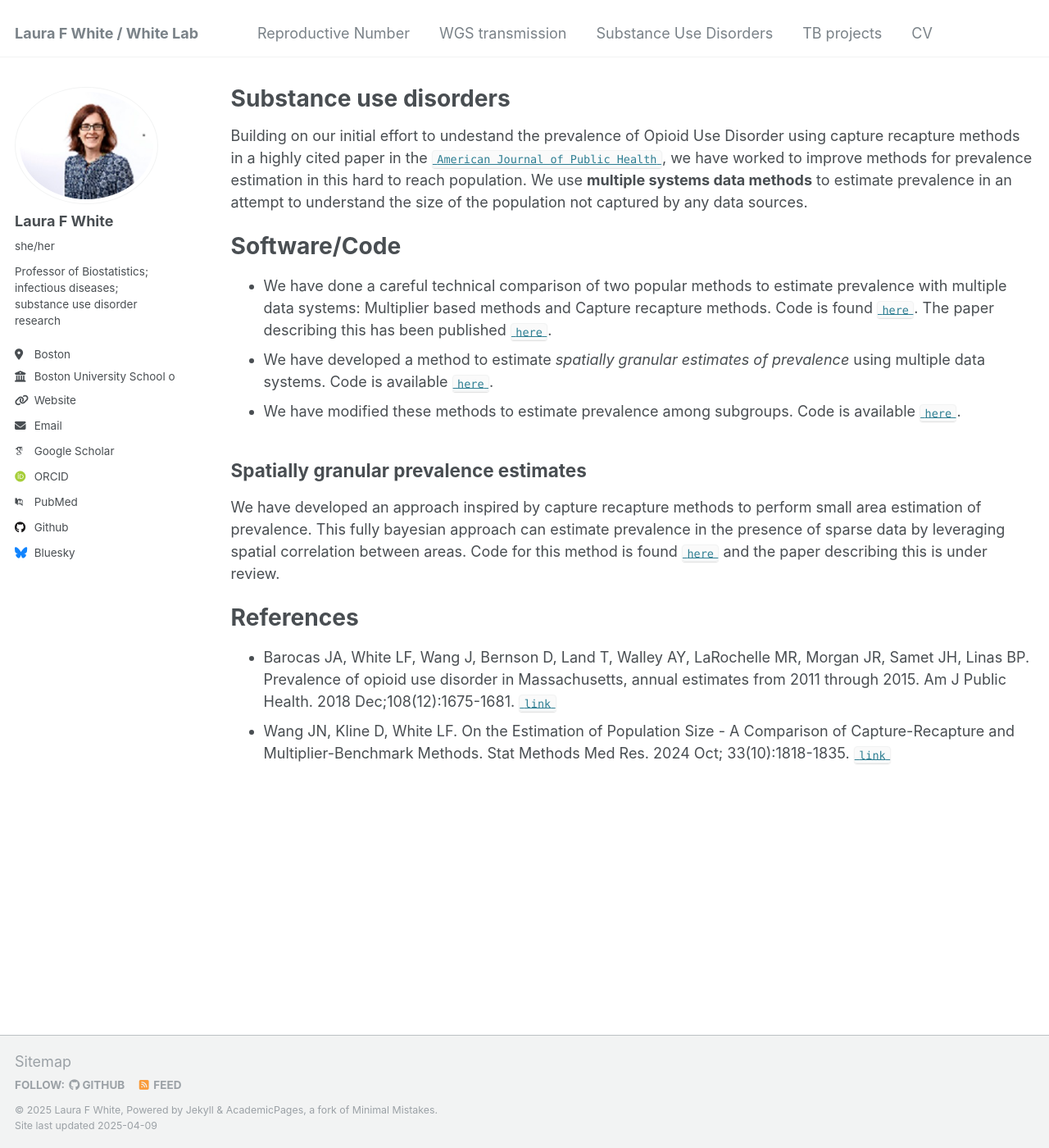
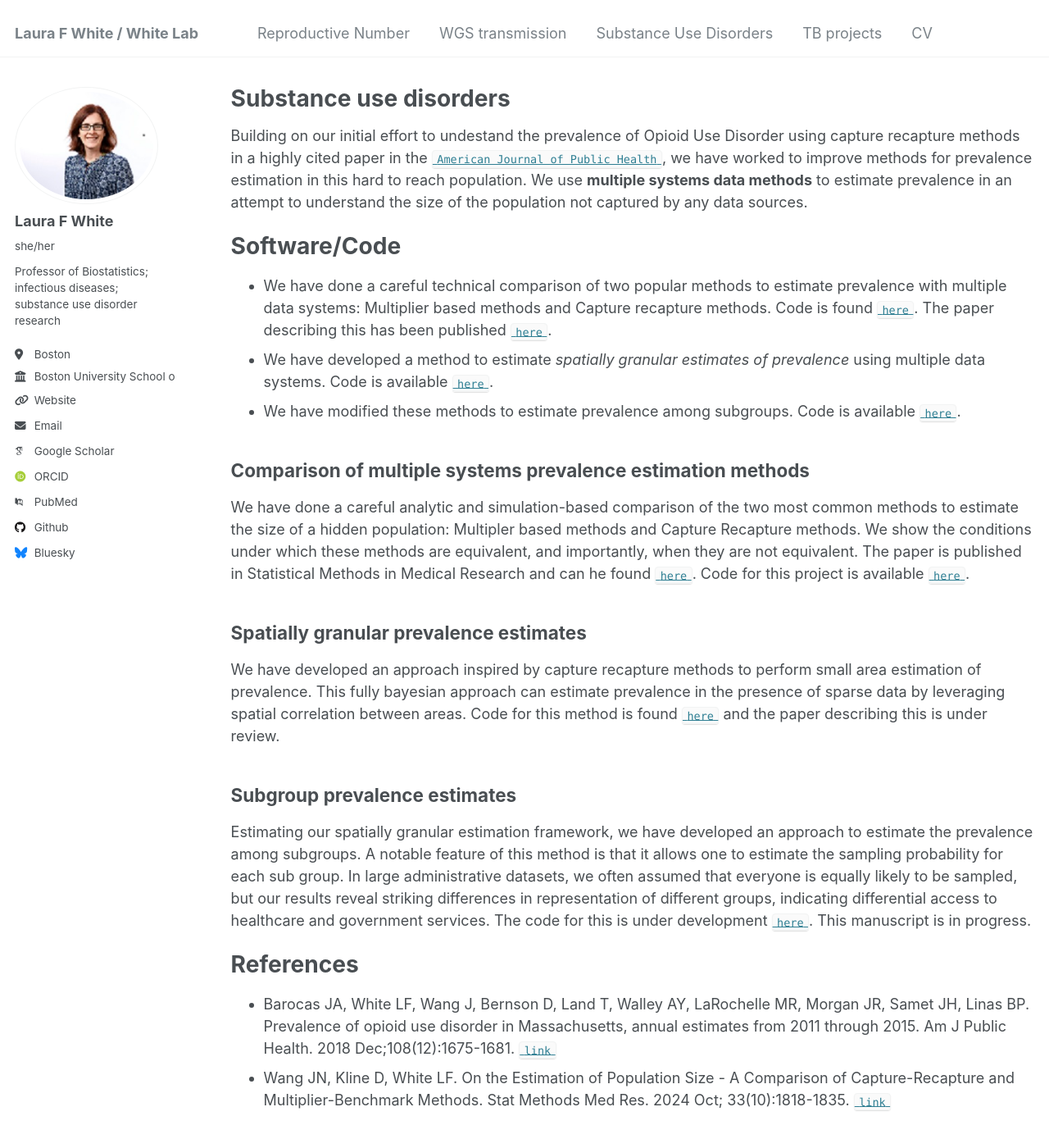
Before and after one commit to LauraFWhiteLab/LauraFWhiteLab.github.io, a Jekyll site: the page built from _pages/SUDproj.md, in a window 1280 px wide and 1400 px high. Shown: the whole window at 82% size. Built offline with Jekyll 4.4.1, drawn with Linux system fonts in a browser that asks for light colours; some web fonts are replaced.

Commit message:
Update SUDproj.md

```diff
--- a/_pages/SUDproj.md
+++ b/_pages/SUDproj.md
@@ -15,10 +15,20 @@ Software/Code
 - We have modified these methods to estimate prevalence among subgroups. Code is available [`here`](https://github.com/jianing-jenny-wang/BHMFA-Subgroup-HealthAdminData).
 
 
+Comparison of multiple systems prevalence estimation methods
+-------
+
+We have done a careful analytic and simulation-based comparison of the two most common methods to estimate the size of a hidden population: Multipler based methods and Capture Recapture methods. We show the conditions under which these methods are equivalent, and importantly, when they are not equivalent. The paper is published in Statistical Methods in Medical Research and can he found [`here`][2]. Code for this project is available [`here`](https://github.com/jianing-jenny-wang/Compare-MBM-versus-CRM).
+
 Spatially granular prevalence estimates
 ---------------------------------------
 
 We have developed an approach inspired by capture recapture methods to perform small area estimation of prevalence. This fully bayesian approach can estimate prevalence in the presence of sparse data by leveraging spatial correlation between areas. Code for this method is found [`here`](https://github.com/jianing-jenny-wang/SCRC-SAE-HealthAdminData) and the paper describing this is under review.
+
+Subgroup prevalence estimates
+-------------
+
+Estimating our spatially granular estimation framework, we have developed an approach to estimate the prevalence among subgroups. A notable feature of this method is that it allows one to estimate the sampling probability for each sub group. In large administrative datasets, we often assumed that everyone is equally likely to be sampled, but our results reveal striking differences in representation of different groups, indicating differential access to healthcare and government services. The code for this is under development [`here`](https://github.com/jianing-jenny-wang/BHMFA-Subgroup-HealthAdminData). This manuscript is in progress.
 
 References
 ==========
```
